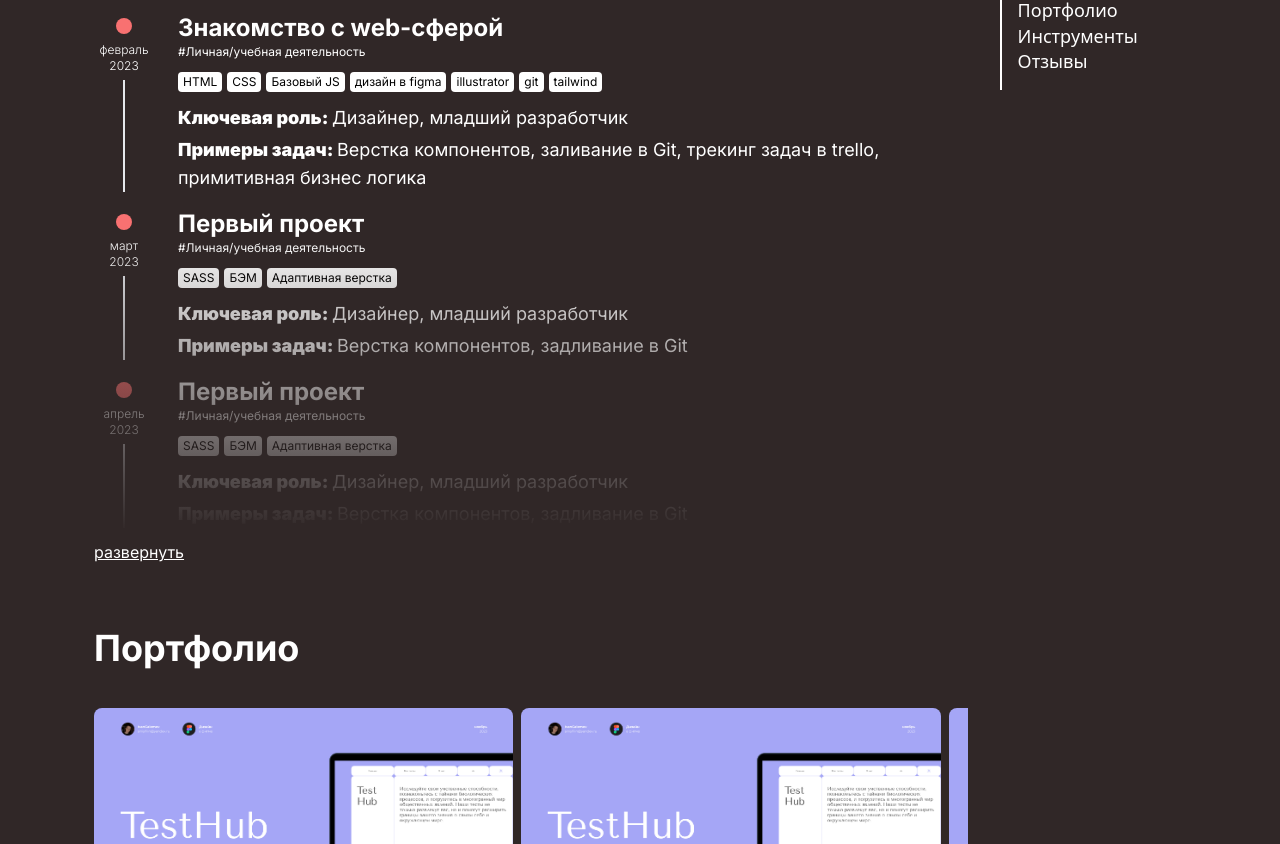
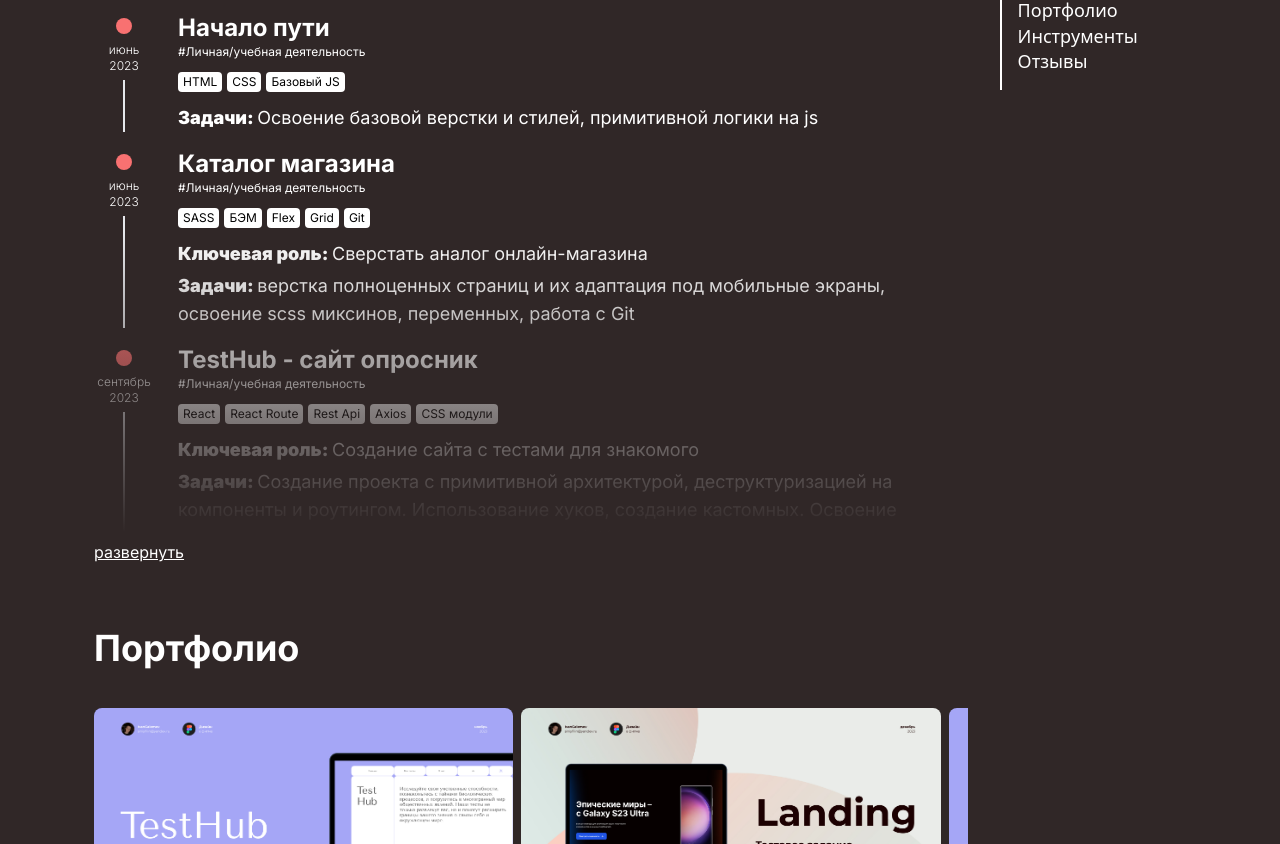
Before and after one commit to frontsinfin/Portfolio, a Next.js app in the folder client/: page / in a window 1280 px wide. Shown: the part 496-1340 px from the top of the page. Built offline with nearby package versions, Linux system fonts and the light colour scheme.

Commit message:
ref:chronology data

```diff
--- a/client/src/app/components/Chronology.tsx
+++ b/client/src/app/components/Chronology.tsx
@@ -18,6 +18,14 @@ const Chronology = () => {
               <TitleChronology title={card.title} typeWork={card.typeWork} />
               <TagsChronology tags={card.tags} />
               <RolsChronology rols={card.rols} task={card.task} />
+              {card.imagesPortfolio && (
+                <a
+                  className="text-sm font-light text-blue-400"
+                  href={`#${card.id}`}
+                >
+                  смотреть в портфолио
+                </a>
+              )}
             </section>
           </div>
         ))}
--- a/client/src/app/components/Portfolio.tsx
+++ b/client/src/app/components/Portfolio.tsx
@@ -5,7 +5,6 @@ import { portfolioImages } from "../constants/constants";
 import ScrollContainer from "react-indiana-drag-scroll";
 import { useEffect, useState } from "react";
 import closeIcon from "../../../public/icons/close.svg";
-import Link from "next/link";
 
 export default function Portfolio() {
   const [valueSlide, setValueSlide] = useState(true);
@@ -42,7 +41,7 @@ export default function Portfolio() {
               <Image
                 priority
                 onClick={() => clickOpenImage(slideIdx)}
-                id={slide.name}
+                id={slide.id}
                 alt={slide.name}
                 src={slide.preview}
                 className="portfolio_preview"
--- a/client/src/app/components/RolsChronology.tsx
+++ b/client/src/app/components/RolsChronology.tsx
@@ -1,17 +1,19 @@
 interface RolsChronologyProps {
-  rols: string;
+  rols?: string;
   task: string;
 }
 
 const RolsChronology: React.FC<RolsChronologyProps> = ({ rols, task }) => {
   return (
     <div className="flex flex-col gap-1">
+      {rols && (
+        <p className="text-sm md:text-lg leading-tight">
+          <span className="font-black">Ключевая роль: </span>
+          {rols}
+        </p>
+      )}
       <p className="text-sm md:text-lg leading-tight">
-        <span className="font-black">Ключевая роль: </span>
-        {rols}
-      </p>
-      <p className="text-sm md:text-lg leading-tight">
-        <span className="font-black">Примеры задач: </span>
+        <span className="font-black">Задачи: </span>
         {task}
       </p>
     </div>
--- a/client/src/app/constants/constants.tsx
+++ b/client/src/app/constants/constants.tsx
@@ -35,57 +35,91 @@ export const tools = [
 
 export const chronologyCards = [
   {
-    id: 1,
-    data: "февраль 2023",
-    title: "Знакомство с web-сферой",
+    id: "Начало",
+    data: "июнь 2023",
+    title: "Начало пути",
     typeWork: "Личная/учебная деятельность",
-    tags: [
-      "HTML",
-      "CSS",
-      "Базовый JS",
-      "дизайн в figma",
-      "illustrator",
-      "git",
-      "tailwind",
-    ],
-    rols: "Дизайнер, младший разработчик",
-    task: "Верстка компонентов, заливание в Git, трекинг задач в trello, примитивная бизнес логика",
+    tags: ["HTML", "CSS", "Базовый JS"],
+    task: "Освоение базовой верстки и стилей, примитивной логики на js",
+    imagesPortfolio: false,
   },
   {
-    id: 2,
-    data: "март 2023",
-    title: "Первый проект",
+    id: "Каталог магазина",
+    data: "июнь 2023",
+    title: "Каталог магазина",
     typeWork: "Личная/учебная деятельность",
-    tags: ["SASS", "БЭМ", "Адаптивная верстка"],
-    rols: "Дизайнер, младший разработчик",
-    task: "Верстка компонентов, задливание в Git",
+    tags: ["SASS", "БЭМ", "Flex", "Grid", "Git"],
+    rols: "Сверстать аналог онлайн-магазина",
+    task: "верстка полноценных страниц и их адаптация под мобильные экраны, освоение scss миксинов, переменных, работа с Git",
+    imagesPortfolio: false,
   },
   {
-    id: 3,
-    data: "апрель 2023",
-    title: "Первый проект",
+    id: "TestHub",
+    data: "сентябрь 2023",
+    title: "TestHub - сайт опросник",
     typeWork: "Личная/учебная деятельность",
-    tags: ["SASS", "БЭМ", "Адаптивная верстка"],
-    rols: "Дизайнер, младший разработчик",
-    task: "Верстка компонентов, задливание в Git",
+    tags: ["React", "React Route", "Rest Api", "Axios", "CSS модули"],
+    rols: "Создание сайта с тестами для знакомого",
+    task: "Создание проекта с примитивной архитектурой, деструктуризацией на компоненты и роутингом. Использование хуков, создание кастомных. Освоение базовых get запросов, работа с бд через mockAPI",
+    imagesPortfolio: true,
   },
   {
-    id: 4,
-    data: "март 2023",
-    title: "Первый проект",
-    typeWork: "Личная/учебная деятельность",
-    tags: ["SASS", "БЭМ", "Адаптивная верстка"],
-    rols: "Дизайнер, младший разработчик",
-    task: "Верстка компонентов, задливание в Git",
+    id: "SolarHelper",
+    data: "октябрь 2023",
+    title: "SolarHelper - сервис солнечных панелей",
+    typeWork: "Совместная/коммерческая деятельность",
+    tags: [
+      "Figma",
+      "Typescript",
+      "Next.js",
+      "RTK Query",
+      "GitFlow",
+      "ReatHookForm",
+      "FSD архитектура",
+    ],
+    rols: "Создание с командой сервиса по подбору солнечных панелей",
+    task: "Доработка существующего дизайна, создание дизайн-системы, разработка UI-компонентов и миксинов, верстка компонентов. Ведение задач в trello и простенькой документации проекта. Работы с ветками в Git",
+    imagesPortfolio: true,
   },
   {
-    id: 5,
-    data: "март 2023",
-    title: "Первый проект",
+    id: "Backend",
+    data: "декабрь 2023",
+    title: "Простой Backend",
     typeWork: "Личная/учебная деятельность",
-    tags: ["SASS", "БЭМ", "Адаптивная верстка"],
-    rols: "Дизайнер, младший разработчик",
-    task: "Верстка компонентов, задливание в Git",
+    tags: ["Node.js", "Express", "Cors", "PostgreSQL"],
+    rols: "Научиться создавать простой backend",
+    task: "Получение списка контактов с сервера, создание новых контактов и их редактирование. Фильтрация и пагинация списка",
+    imagesPortfolio: false,
+  },
+  {
+    id: "Сантехника Апшеронск",
+    data: "январь 2024",
+    title: "Магазин Сантехники",
+    typeWork: "Совместная/коммерческая деятельность",
+    tags: ["Vercell", "Yup", "Clsx", "Formik", "React-yandex-maps"],
+    rols: "Создание дизайна и разработка сайта для магазина сантехники в городе Апшеронск",
+    task: "Оценка конкурентов и составление пути клиента. Разработка логотипа и дизайн-системы. Верстка страниц и компонентов. Создание формы обратной связи. Хранение каталога товаров на серверной части, фильтрация и пагинация товаров. Авторизация и регистрация клиента. Развертывание проекта",
+    imagesPortfolio: true,
+  },
+  {
+    id: "портфолио",
+    data: "февраль 2024",
+    title: "Это портфолио",
+    typeWork: "Личная деятельность",
+    tags: ["Tailwind", "React-hook-form", "Nodemailer"],
+    rols: "Создание личного сайта-портфолио",
+    task: "Разработка дизайна, верстка сайта, разработка формы обратной связи. Оформление кейсов из существующих работ",
+    imagesPortfolio: false,
+  },
+  {
+    id: "Сайт Адвоката",
+    data: "март 2024",
+    title: "Сайт для Адвоката",
+    typeWork: "Личная/коммерческая деятельность",
+    tags: ["Figma", "Photoshop"],
+    rols: "Создание дизайна сайта для Адвоката Оксаны Лосюк",
+    task: "Оценка рынка и конкурентов, создание логотипа, разработка дизайна под компьютеры и телефоны",
+    imagesPortfolio: true,
   },
 ];
 
@@ -106,8 +140,14 @@ import testHub5 from "../../../public/potrfolio/full/testHub/testHub 5.jpg";
 import testHub6 from "../../../public/potrfolio/full/testHub/testHub 6.jpg";
 import testHub7 from "../../../public/potrfolio/full/testHub/testHub 7.jpg";
 import testHub8 from "../../../public/potrfolio/full/testHub/testHub 8.jpg";
+import samsungPreview from "../../../public/potrfolio/full/samsung/samsung 1.jpg";
+import samsung1 from "../../../public/potrfolio/full/samsung/samsung 1.jpg";
+import samsung2 from "../../../public/potrfolio/full/samsung/samsung 2.jpg";
+import samsung3 from "../../../public/potrfolio/full/samsung/samsung 3.jpg";
+import samsung4 from "../../../public/potrfolio/full/samsung/samsung 4.jpg";
 export const portfolioImages = [
   {
+    id: "TestHub",
     name: "testHub",
     case: [
       testHub1,
@@ -122,20 +162,13 @@ export const portfolioImages = [
     preview: testHubPreview,
   },
   {
-    name: "testHub",
-    case: [
-      testHub1,
-      testHub2,
-      testHub3,
-      testHub4,
-      testHub5,
-      testHub6,
-      testHub7,
-      testHub8,
-    ],
-    preview: testHubPreview,
+    id: 2,
+    name: "samsung",
+    case: [samsung1, samsung2, samsung3, samsung4],
+    preview: samsungPreview,
   },
   {
+    id: 3,
     name: "testHub",
     case: [
       testHub1,
```
